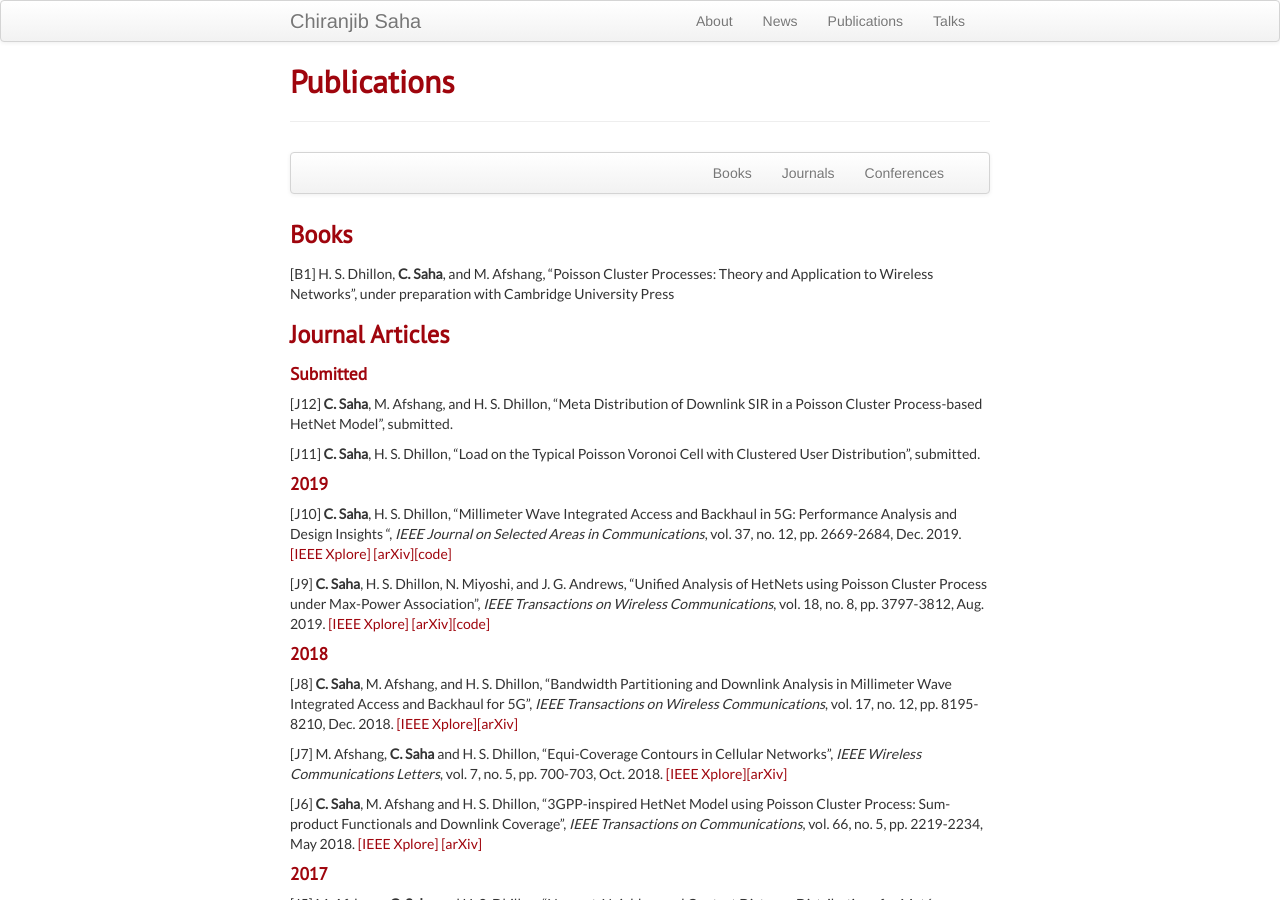
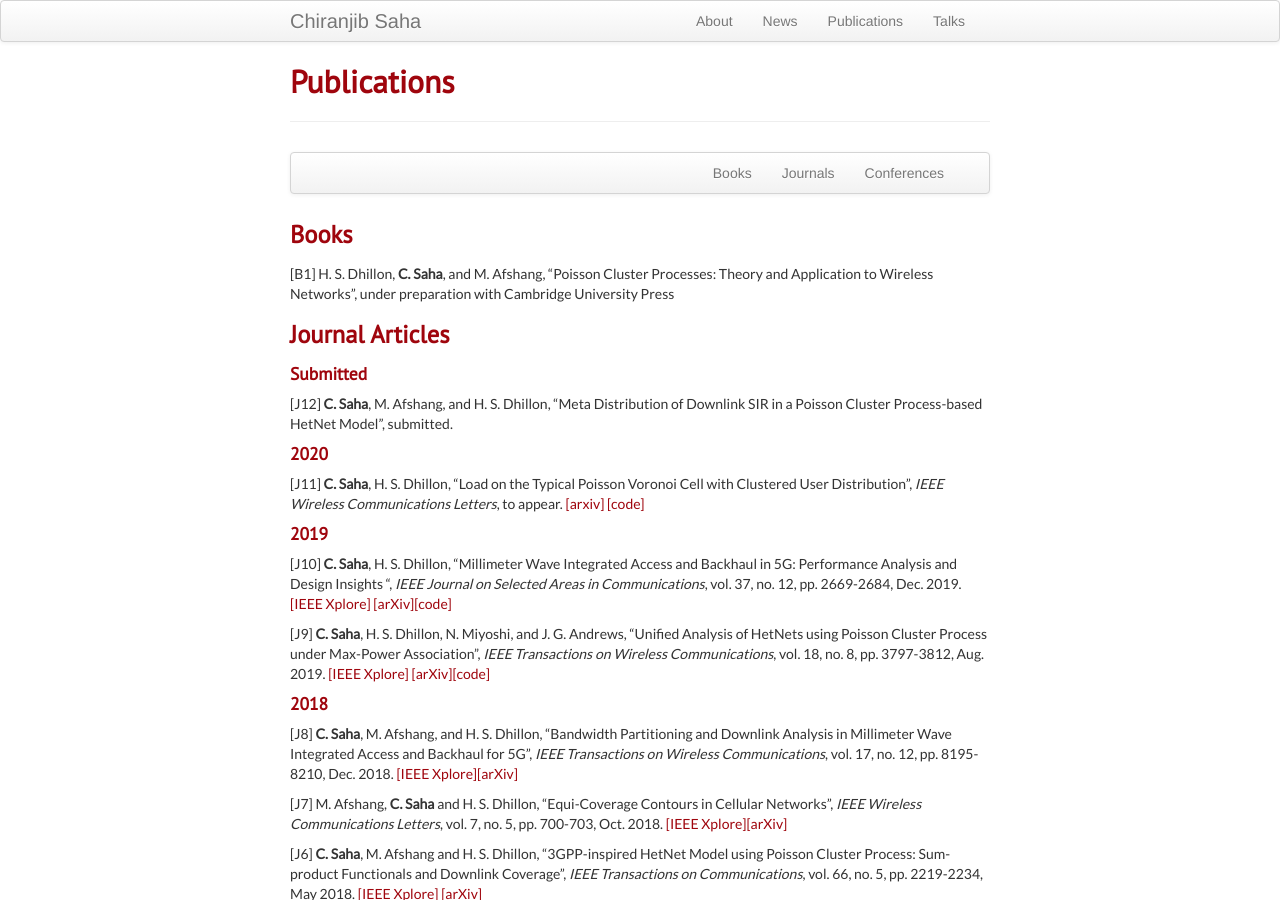
Before and after one commit to chiranjibsaha/chiranjibsaha.github.io, a Jekyll site: the page built from pages/pubs.md, in a window 1280 px wide and 900 px high. Built offline with Jekyll 4.4.1, drawn with Linux system fonts in a browser that asks for light colours.

Commit message:
Update pubs.md

```diff
--- a/pages/pubs.md
+++ b/pages/pubs.md
@@ -38,8 +38,12 @@ description: Chiranjib Saha's publications
 #### Submitted
 [J12] **C. Saha**, M. Afshang, and H. S. Dhillon, "Meta Distribution of Downlink SIR in a Poisson Cluster Process-based HetNet Model", submitted.
 
+
+
+#### 2020
+
 [J11] **C. Saha**, H. S. Dhillon, "Load on the Typical Poisson Voronoi Cell with
-Clustered User Distribution", submitted.
+Clustered User Distribution", *IEEE Wireless Communications Letters*, to appear. [[arxiv]]() [[code]](https://github.com/stochastic-geometry/LoadDistributionPCP)
 
 #### 2019
 
```
